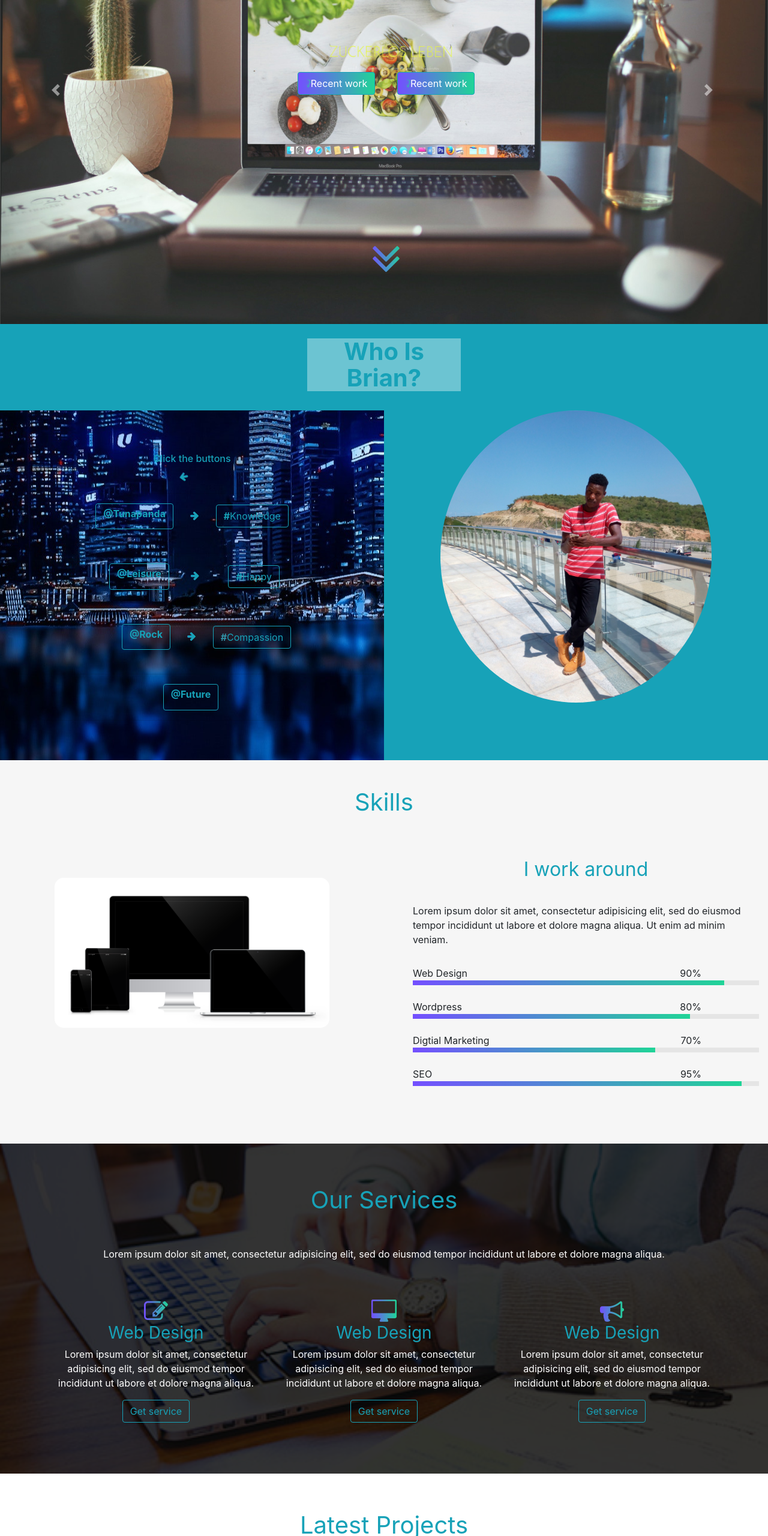
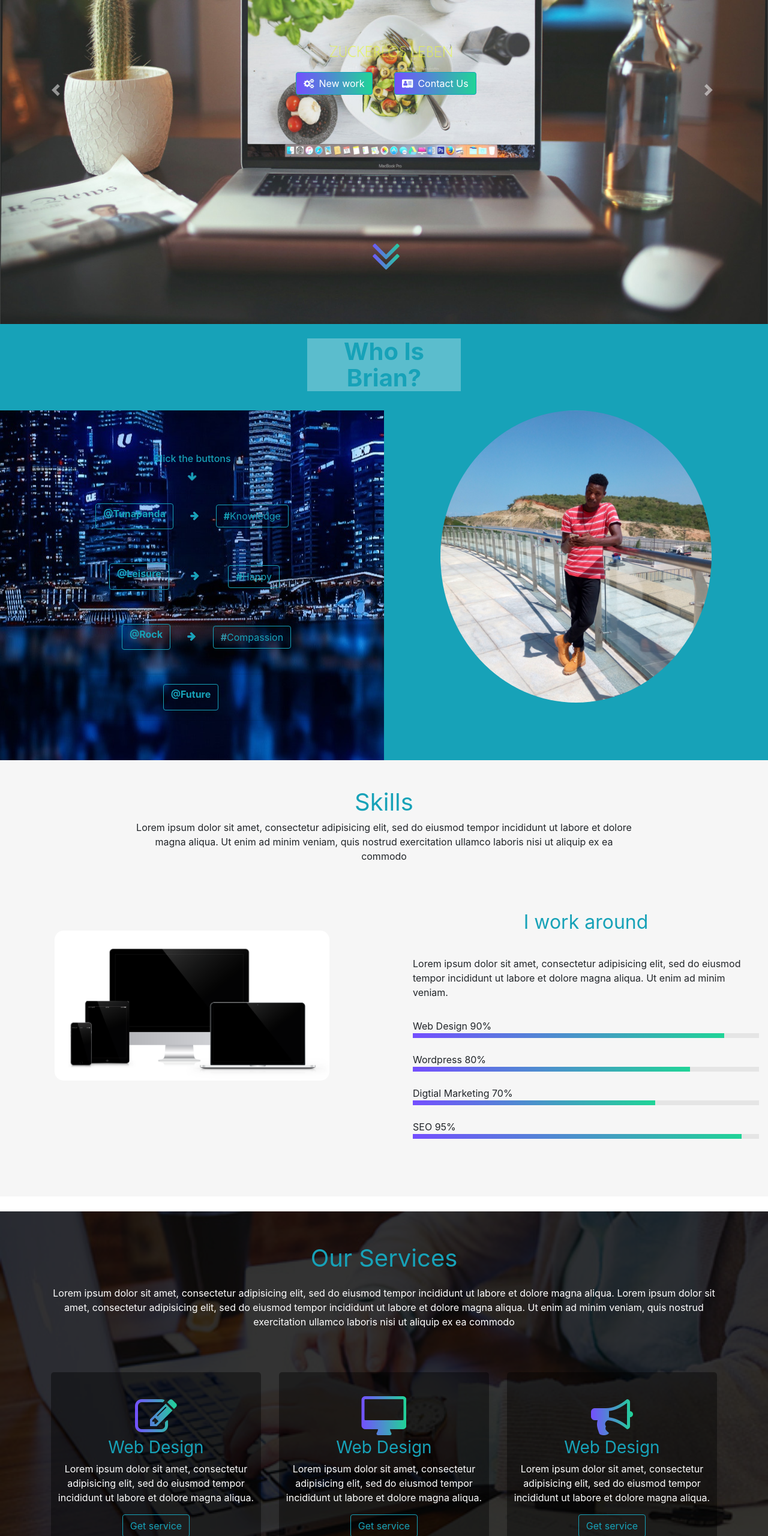
Before and after one commit to BrianMwevi/animate.css_use, a plain HTML site: page index.html in a window 1280 px wide. Shown: the part 240-2800 px from the top of the page at 60% size. Drawn offline with Linux system fonts and the light colour scheme; some packages are replaced by stand-ins of ours.

Commit message:
changed the home buttons fa, links and size

```diff
--- a/css/style.css
+++ b/css/style.css
@@ -25,9 +25,14 @@ h1,h2,h3,h4,h5{
 }
 
 .btn {
+  border-radius: 4px;
   -webkit-animation-duration:5s;
   -webkit-animation-delay:0.2s;
   -webkit-animation-iteration-count:infinite;
+}
+
+.btn:hover {
+  background:#17a2b8;
 }
 
 #slider .carousel-item {
@@ -63,11 +68,6 @@ h1,h2,h3,h4,h5{
 }
 
 .btn {
-  border-radius: 4px;
-}
-
-.btn {
-  border-radius: 4px;
 }
 
 .captions {
@@ -99,12 +99,6 @@ h1,h2,h3,h4,h5{
   border: none;
 }
 
-/*.about {
-  border-bottom: 1px solid #17a2b8;  '#17a2b8' Info color codes
-  border-left: 1px solid #17a2b8;
-}
-*/
-
 .space {
   background:url("../img/home.jpg");
   background-repeat: no-repeat;
@@ -112,16 +106,19 @@ h1,h2,h3,h4,h5{
   background-attachment: fixed;
 }
 
-#about .brian {
+#about .brian,.fa-arrow-down  {
   -webkit-animation-duration:10s;
   -webkit-animation-delay:0.4s;
   -webkit-animation-iteration-count:infinite;
 }
 
-#about .fa-arrow-down {
-  -webkit-animation-duration:10s;
-  -webkit-animation-delay:0.4s;
-  -webkit-animation-iteration-count:infinite;
+#work {
+  margin-bottom:25px;
+}
+.work-para {
+  width: 65%;
+  margin:auto;
+  padding:10px auto;
 }
 
 .progress {
@@ -129,10 +126,6 @@ h1,h2,h3,h4,h5{
   border-radius: 0px;
   background: #e5e5e5;
   overflow: visible;
-}
-
-.test {
-  float:right;
 }
 
 .progress-bar {
@@ -161,10 +154,10 @@ h1,h2,h3,h4,h5{
 
 .overlay {
   background: rgba(0,0,0,0.8);
-  height: 550px;
+  height: 720px;
 
 }
- .fa {
+.fa {
   background-image: -webkit-linear-gradient(180deg, #20d497 0%, #744fff 100%);
   background-image: -moz-linear-gradient(180deg, #20d497 0%, #744fff 100%);
   background-image: -ms-linear-gradient(180deg, #20d497 0%, #744fff 100%);
@@ -172,21 +165,15 @@ h1,h2,h3,h4,h5{
   color:transparent;
 }
 
-.service-item .fa{
-  font-size:40px;
+.service-item {
+  background:rgba(0,0,0,0.4);
+  border-radius: 5px;
+  padding:40px 10px;
 }
 
-#contact {
-  background-image:url("../img/contact.jpg");
-  margin-top: 180px;
-  background-color: rgba(0,0,0,0.3);
-  background-blend-mode: screen;
-  background-repeat: no-repeat;
-  background-attachment: fixed;
-  background-position: center center;
-  background-size: cover;
+.service-item .fa{
+  font-size:70px;
 }
-
 
 .required {
   color: red;
@@ -202,14 +189,7 @@ h1,h2,h3,h4,h5{
 }
 
 
-
-
-
-
-
-
-
-
+/*PROJECTS DISPLAY STARTS HERE*/
 #wrapper {
   perspective: 2500;
   -webkit-perspective: 2500;
@@ -330,3 +310,16 @@ h1,h2,h3,h4,h5{
 
 img {
   border-radius: 15px;
+}
+/*PROJECTS DISPLAY ENDS HERE*/
+
+#contact {
+/*  background-image:url("../img/contact.jpg");
+*/  margin-top: 180px;
+  background-color: rgba(0,0,0,0.1);
+/*  background-blend-mode: screen;
+  background-repeat: no-repeat;
+  background-attachment: fixed;
+  background-position: center center;
+  background-size: cover;
+}*/
--- a/index.html
+++ b/index.html
@@ -39,14 +39,14 @@
 									<div class="carousel-caption ">
 										<div class="col-sm-12 col-md-12 pr-5 mx-auto">
 											<div class="captions">
-												<a href="projects">
-													<button class="btn btn-info text-white mx-3 p-2 btnHome mt-5">
-														<i class="fa fa-cogs p-2"></i>Recent projects
+												<a href="#projects">
+													<button class="btn btn-info text-white mx-3 btnHome mt-5">
+														<i class="fa fa-cogs pr-2 text-white"></i>New work
 													</button>
 												</a>
-												<a href="#projects mt-5">
+												<a href="#contact">
 													<button class="btn btn-info text-white mx-3 mt-5 btnHome">
-														<i class="fa fa-lightbulb-o"></i>Recent work
+														<i class="fa fa-address-card text-white pr-2"></i>Contact Me
 													</button>
 												</a>
 												<div class="arrow-down">
@@ -64,14 +64,14 @@
 									<div class="carousel-caption ">
 										<div class="col-sm-12 col-md-12 pr-5 mx-auto" style="margin-top: -380px; width: 100%">
 											<div class="captions">
-												<a href="#">
+												<a href="#projects">
 													<button class="btn btn-info text-white mx-3 btnHome">
-														<i class="fa fa-lightbulb-o"></i>Recent work
+														<i class="fa fa-cogs text-white pr-2"></i>New work
 													</button>
 												</a>
-												<a href="#">
+												<a href="#contact">
 													<button class="btn btn-info text-white mx-3 btnHome">
-														<i class="fa fa-lightbulb-o"></i>Recent work
+														<i class="fa fa-address-card text-white pr-2"></i>Contact Us
 													</button>
 												</a>
 												<div class="arrow-down">
@@ -89,14 +89,14 @@
 									<div class="carousel-caption ">
 										<div class="col-sm-12 col-md-12 pr-5 mx-auto" style="margin-top: -380px; width: 100%">
 											<div data-aos="fade-right" class="captions">
-												<a href="projects">
+												<a href="#projects">
 													<button class="btn btn-info text-white mx-3 btnHome">
-														<i class="fa fa-lightbulb-o"></i>Recent work
+														<i class="fa fa-cogs text-white pr-2"></i>New work
 													</button>
 												</a>
-												<a href="#projects">
+												<a href="#contact">
 													<button class="btn btn-info text-white mx-3 btnHome">
-														<i class="fa fa-lightbulb-o"></i>Recent work
+														<i class="fa fa-address-card text-white pr-2"></i>Contact Us
 													</button>
 												</a>
 												<div class="arrow-down">
@@ -114,14 +114,14 @@
 									<div class="carousel-caption ">
 										<div class="col-sm-12 col-md-12 pr-5 mx-auto" style="margin-top: -380px; width: 100%">
 											<div class="captions">
-												<a href="projects">
+												<a href="#projects">
 													<button class="btn btn-info text-white mx-3 btnHome">
-														<i class="fa fa-lightbulb-o"></i>Recent work
+														<i class="fa fa-cogs text-white pr-2"></i>New work
 													</button>
 												</a>
-												<a href="#projects">
+												<a href="#contact">
 													<button class="btn btn-info text-white mx-3 btnHome">
-														<i class="fa fa-lightbulb-o"></i>Recent work
+														<i class="fa fa-address-card text-white pr-2"></i>Contact Us
 													</button>
 												</a>
 												<div class="arrow-down">
@@ -270,11 +270,16 @@
   </section>
 
   <!-- WORKS SECTION -->
-  <section id="work" class="py-5 ">
+  <section id="work" class="py-5 mx-auto">
   	<h1 class="text-center">Skills</h1>
+  	<div class="work-para">
+  		<p class="text-center mx-auto">Lorem ipsum dolor sit amet, consectetur adipisicing elit, sed do eiusmod
+  	tempor incididunt ut labore et dolore magna aliqua. Ut enim ad minim veniam,
+  	quis nostrud exercitation ullamco laboris nisi ut aliquip ex ea commodo</p>
+  	</div>
   	<div class="container-fluid py-5">
   		<div class="row">
-  			<div class="col-md-6 test">
+  			<div class="col-md-6">
   				<div class="align-self-center">
   					<img src="img/test.jpg" class="img-fluid max-width:100% height:auto mx-auto d-block mt-5" style="width: 75%">
   				</div>
@@ -324,46 +329,54 @@
   <!-- SERVICES -->
   <section id="services" class="my-auto">
   	<div class="overlay py-5">
-	  	<div class="container pb-5">
-	  		<h1 class="text-center py-4">Our Services</h1>
-	  		<p class="text-center py-4">Lorem ipsum dolor sit amet, consectetur adipisicing elit, sed do eiusmod
-	  		tempor incididunt ut labore et dolore magna aliqua.
+	  	<div class="container">
+	  		<h1 class="text-center py-2">Our Services</h1>
+	  		<p class="text-center py-2">Lorem ipsum dolor sit amet, consectetur adipisicing elit, sed do eiusmod
+	  		tempor incididunt ut labore et dolore magna aliqua. Lorem ipsum dolor sit amet, consectetur adipisicing elit, sed do eiusmod
+	  		tempor incididunt ut labore et dolore magna aliqua. Ut enim ad minim veniam,
+	  		quis nostrud exercitation ullamco laboris nisi ut aliquip ex ea commodo
 	  		</p>
 	  		<div class="row">
-	  			<div class="col-md-4 py-4">
+	  			<div class="col-md-4 pt-5">
 	  				<div class="service-item text-center">
 	  					<i class="fa fa-pencil-square-o"></i>
 	  					<h3>Web Design</h3>
 	  					<p>Lorem ipsum dolor sit amet, consectetur adipisicing elit, sed do eiusmod
 	  					tempor incididunt ut labore et dolore magna aliqua.
 	  					</p>
+	  					<a href="#contact">
 	  						<button class="btn btn-outline-info">
 	  							Get service
 	  						</button>
+	  					</a>
 	  				</div>
 	  			</div>
-	  			<div class="col-md-4 py-4">
+	  			<div class="col-md-4 pt-5">
 	  				<div class="service-item text-center">
 	  					<i class="fa fa-desktop"></i>
 	  					<h3>Web Design</h3>
 	  					<p>Lorem ipsum dolor sit amet, consectetur adipisicing elit, sed do eiusmod
 	  					tempor incididunt ut labore et dolore magna aliqua.
 	  					</p>
+	  					<a href="#contact">
 	  						<button class="btn btn-outline-info">
 	  							Get service
 	  						</button>
+	  					</a>
 	  				</div>
 	  			</div>
-	  			<div class="col-md-4 py-4">
+	  			<div class="col-md-4 pt-5">
 	  				<div class="service-item text-center">
 	  					<i class="fa fa-bullhorn"></i>
 	  					<h3>Web Design</h3>
 	  					<p>Lorem ipsum dolor sit amet, consectetur adipisicing elit, sed do eiusmod
 	  					tempor incididunt ut labore et dolore magna aliqua.
 	  					</p>
+	  					<a href="#contact">
 	  						<button class="btn btn-outline-info">
 	  							Get service
 	  						</button>
+	  					</a>
 	  				</div>
 	  			</div>
 	  		</div>
```
Also changed, not shown: 1 other file. Lines whose indentation alone changed are shown as unchanged.
